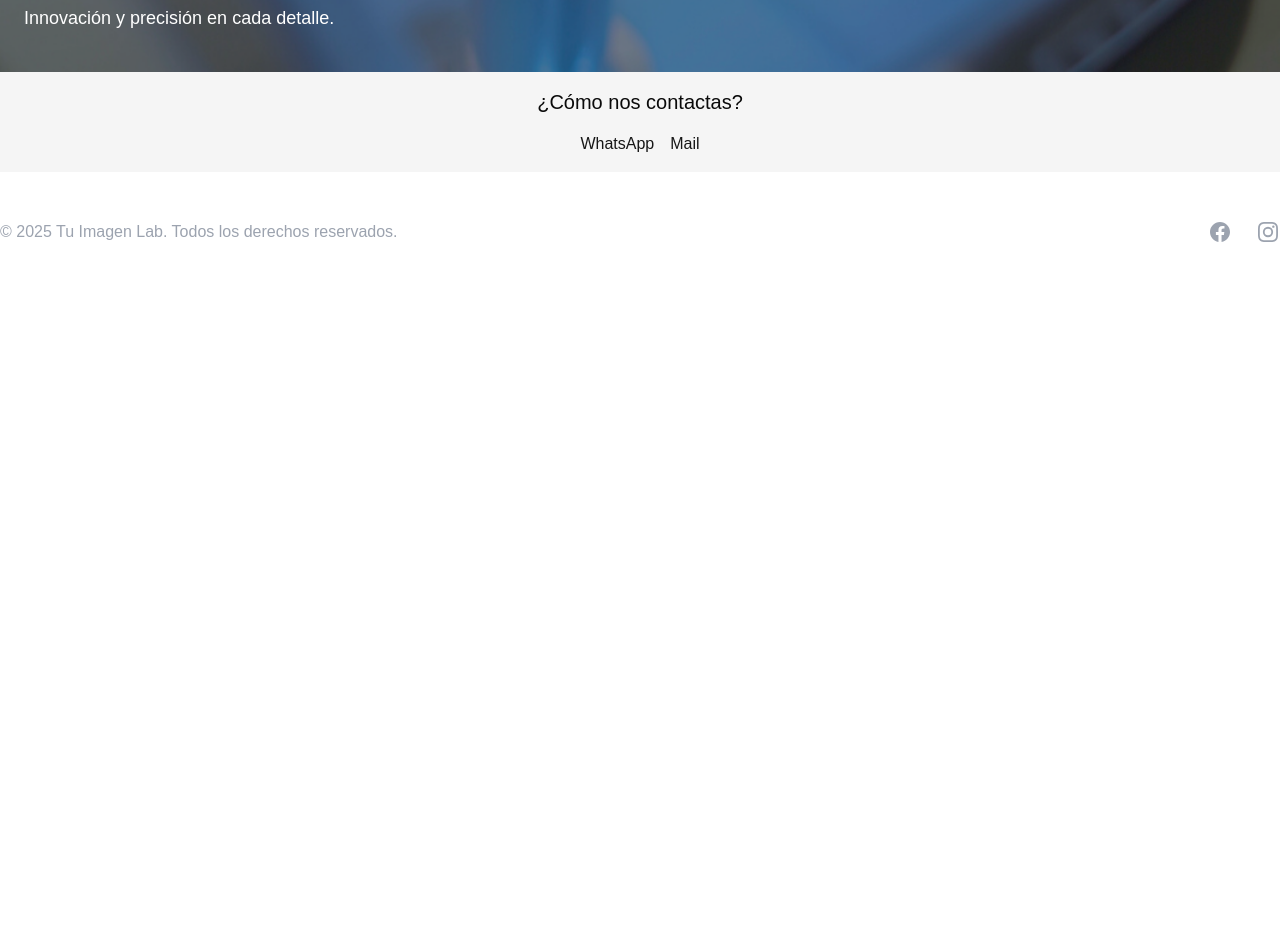
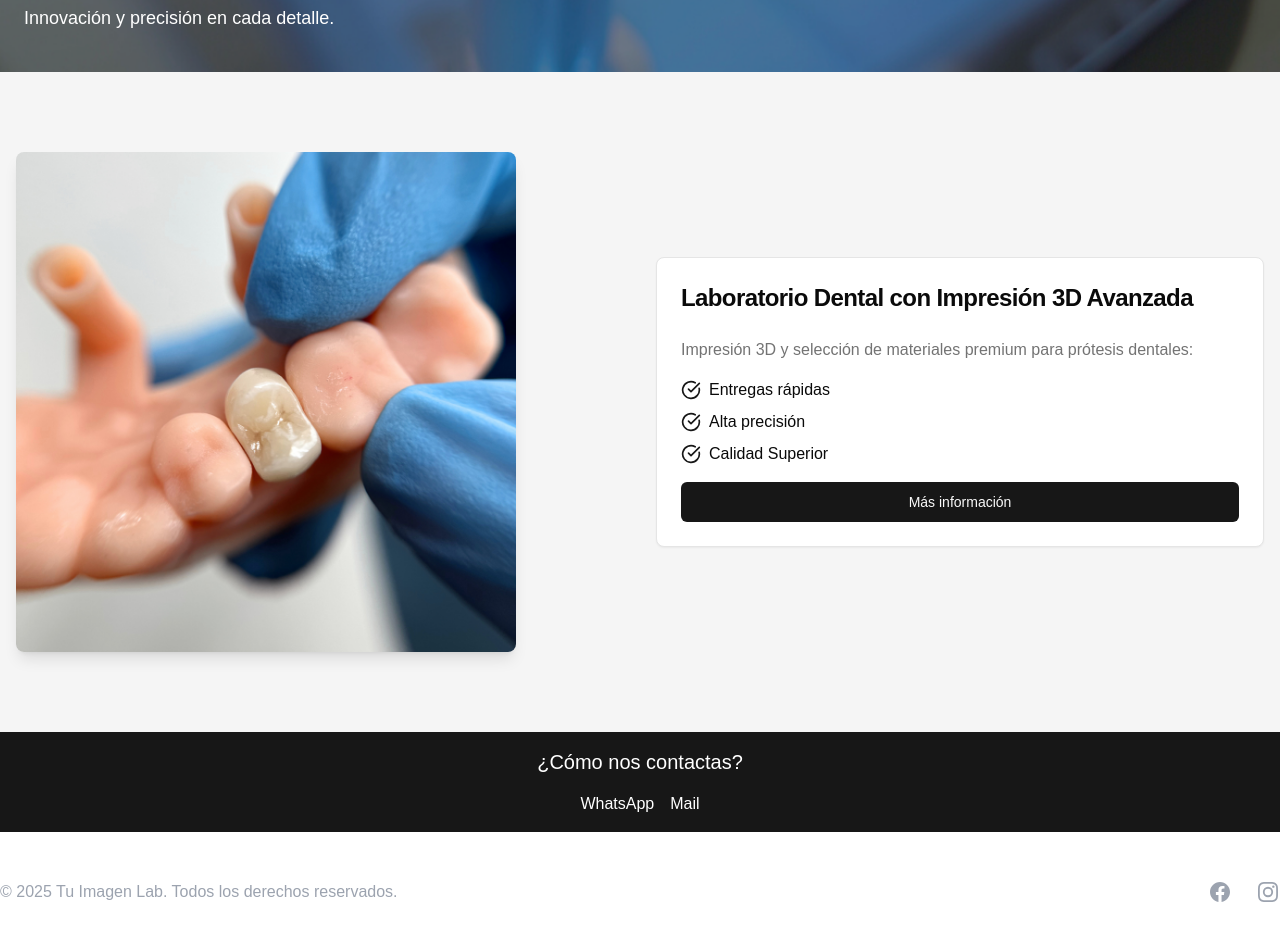
Before and after one commit to JohanTAP/tuimagenlab-next, a Next.js app: page / in a window 1280 px wide. Shown: the part 760-1700 px from the top of the page. Before the commit the page ends 1052 px from the top, so only its background shows below. Built offline with nearby package versions, Linux system fonts and the light colour scheme; grey boxes are pictures that could not be loaded.

Commit message:
Agregar sección de laboratorio dental con imágenes y detalles en la página de inicio

```diff
--- a/src/app/page.tsx
+++ b/src/app/page.tsx
@@ -1,3 +1,4 @@
+import DentalLabSection from "@/components/dental-lab-section";
 import { Footer } from "@/components/footer";
 import Hero from "@/components/hero";
 
@@ -6,13 +7,14 @@ export default function Inicio ()
   return (
     <>
       <Hero />
-      <div className=" bg-muted p-4 text-center">
+      <DentalLabSection />
+      <div className=" bg-primary text-white p-4 text-center">
         <p className="text-xl mb-4">¿Cómo nos contactas?</p>
         <div className="flex justify-center space-x-4">
-                        <a href="https://wa.me/yourwhatsappnumber" className="text-primary hover:underline">
+          <a href="https://wa.me/yourwhatsappnumber" className="text-white hover:underline">
             WhatsApp
           </a>
-                        <a href="mailto:contacto@tuimagenlab.cl" className="text-primary hover:underline">
+          <a href="mailto:contacto@tuimagenlab.cl" className="text-white hover:underline">
             Mail
           </a>
         </div>
--- /dev/null
+++ b/src/components/dental-lab-section.tsx
@@ -0,0 +1,70 @@
+import Image from "next/image"
+import Link from "next/link"
+import { Button } from "@/components/ui/button"
+import { Card, CardContent, CardHeader, CardTitle } from "@/components/ui/card"
+import { CheckCircle } from "lucide-react"
+
+export default function DentalLabSection ()
+{
+    return (
+        <section className="py-12 md:py-16 lg:py-20 bg-secondary">
+            <div className="container mx-auto px-4">
+                <div className="grid gap-8 md:grid-cols-2 md:items-center">
+
+                    <div className="relative w-[500px] h-[500px] group perspective-[1200px]">
+                        {/* Contenedor principal que rota */ }
+                        <div className="relative w-full h-full transition-transform duration-700 preserve-3d group-hover:rotate-y-180">
+
+                            {/* Imagen frontal */ }
+                            <div className="absolute inset-0 w-full h-full backface-hidden">
+                                <Image
+                                    src="/24.png"
+                                    alt="Prótesis dentales sobre implantes"
+                                    width={ 500 }
+                                    height={ 500 }
+                                    className="w-full h-full rounded-lg shadow-lg object-cover"
+                                />
+                            </div>
+
+                            {/* Imagen trasera */ }
+                            <div className="absolute inset-0 w-full h-full rotate-y-180 backface-hidden">
+                                <Image
+                                    src="/25.png"
+                                    alt="Tecnología de Vanguardia"
+                                    width={ 500 }
+                                    height={ 500 }
+                                    className="w-full h-full rounded-lg shadow-lg object-cover"
+                                />
+                            </div>
+
+                        </div>
+                    </div>
+
+                    <Card>
+                        <CardHeader>
+                            <CardTitle className="text-2xl font-bold">Laboratorio Dental con Impresión 3D Avanzada</CardTitle>
+                        </CardHeader>
+                        <CardContent className="space-y-4">
+                            <p className="text-muted-foreground">
+                                Impresión 3D y selección de materiales premium para prótesis dentales:
+                            </p>
+                            <ul className="space-y-2">
+                                { [ "Entregas rápidas", "Alta precisión", "Calidad Superior" ].map( ( item, index ) => (
+                                    <li key={ index } className="flex items-center space-x-2">
+                                        <CheckCircle className="h-5 w-5 text-primary" />
+                                        <span>{ item }</span>
+                                    </li>
+                                ) ) }
+                            </ul>
+                            <Button asChild className="w-full">
+                                <Link href="/quienes-somos" target="_blank">
+                                    Más información
+                                </Link>
+                            </Button>
+                        </CardContent>
+                    </Card>
+                </div>
+            </div>
+        </section>
+    )
+}
--- a/tailwind.config.ts
+++ b/tailwind.config.ts
@@ -1,4 +1,6 @@
 import type { Config } from "tailwindcss";
+import tailwindcssAnimate from "tailwindcss-animate";
+import plugin from "tailwindcss/plugin";
 
 export default {
   darkMode: ["class"],
@@ -10,53 +12,80 @@ export default {
   theme: {
     extend: {
       colors: {
-  			background: 'hsl(var(--background))',
-  			foreground: 'hsl(var(--foreground))',
+        background: "hsl(var(--background))",
+        foreground: "hsl(var(--foreground))",
         card: {
-  				DEFAULT: 'hsl(var(--card))',
-  				foreground: 'hsl(var(--card-foreground))'
+          DEFAULT: "hsl(var(--card))",
+          foreground: "hsl(var(--card-foreground))",
         },
         popover: {
-  				DEFAULT: 'hsl(var(--popover))',
-  				foreground: 'hsl(var(--popover-foreground))'
+          DEFAULT: "hsl(var(--popover))",
+          foreground: "hsl(var(--popover-foreground))",
         },
         primary: {
-  				DEFAULT: 'hsl(var(--primary))',
-  				foreground: 'hsl(var(--primary-foreground))'
+          DEFAULT: "hsl(var(--primary))",
+          foreground: "hsl(var(--primary-foreground))",
         },
         secondary: {
-  				DEFAULT: 'hsl(var(--secondary))',
-  				foreground: 'hsl(var(--secondary-foreground))'
+          DEFAULT: "hsl(var(--secondary))",
+          foreground: "hsl(var(--secondary-foreground))",
         },
         muted: {
-  				DEFAULT: 'hsl(var(--muted))',
-  				foreground: 'hsl(var(--muted-foreground))'
+          DEFAULT: "hsl(var(--muted))",
+          foreground: "hsl(var(--muted-foreground))",
         },
         accent: {
-  				DEFAULT: 'hsl(var(--accent))',
-  				foreground: 'hsl(var(--accent-foreground))'
+          DEFAULT: "hsl(var(--accent))",
+          foreground: "hsl(var(--accent-foreground))",
         },
         destructive: {
-  				DEFAULT: 'hsl(var(--destructive))',
-  				foreground: 'hsl(var(--destructive-foreground))'
+          DEFAULT: "hsl(var(--destructive))",
+          foreground: "hsl(var(--destructive-foreground))",
         },
-  			border: 'hsl(var(--border))',
-  			input: 'hsl(var(--input))',
-  			ring: 'hsl(var(--ring))',
+        border: "hsl(var(--border))",
+        input: "hsl(var(--input))",
+        ring: "hsl(var(--ring))",
         chart: {
-  				'1': 'hsl(var(--chart-1))',
-  				'2': 'hsl(var(--chart-2))',
-  				'3': 'hsl(var(--chart-3))',
-  				'4': 'hsl(var(--chart-4))',
-  				'5': 'hsl(var(--chart-5))'
-  			}
+          "1": "hsl(var(--chart-1))",
+          "2": "hsl(var(--chart-2))",
+          "3": "hsl(var(--chart-3))",
+          "4": "hsl(var(--chart-4))",
+          "5": "hsl(var(--chart-5))",
+        },
       },
       borderRadius: {
-  			lg: 'var(--radius)',
-  			md: 'calc(var(--radius) - 2px)',
-  			sm: 'calc(var(--radius) - 4px)'
-  		}
-  	}
+        lg: "var(--radius)",
+        md: "calc(var(--radius) - 2px)",
+        sm: "calc(var(--radius) - 4px)",
       },
-  plugins: [require("tailwindcss-animate")],
+      rotate: {
+        "y-180": "180deg",
+      },
+      transformStyle: {
+        "preserve-3d": "preserve-3d",
+      },
+      perspective: {
+        "1000px": "1000px",
+      },
+      backfaceVisibility: {
+        hidden: "hidden",
+      },
+    },
+  },
+  plugins: [
+    tailwindcssAnimate,
+    plugin(function ({ addUtilities }) {
+      addUtilities({
+        ".backface-hidden": {
+          "backface-visibility": "hidden",
+        },
+        ".preserve-3d": {
+          "transform-style": "preserve-3d",
+        },
+        ".rotate-y-180": {
+          transform: "rotateY(180deg)",
+        },
+      });
+    }),
+  ],
 } satisfies Config;
```
Also changed, not shown: public/24.png (added), public/25.png (added). Lines whose indentation alone changed are shown as unchanged.
